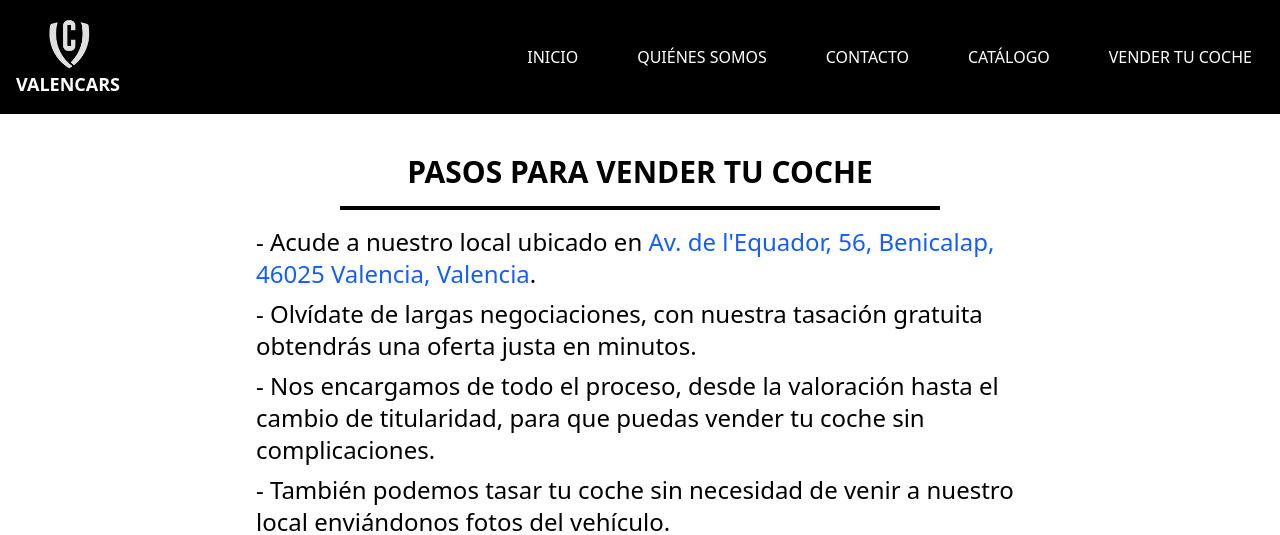
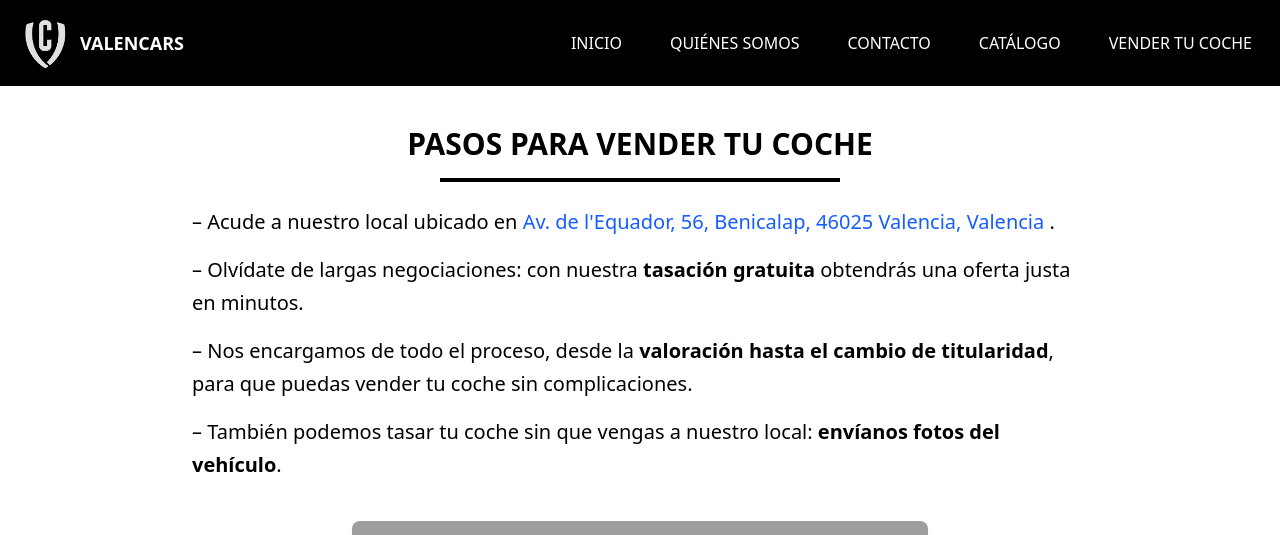
Before and after one commit to rajnaroc/VALENCARS, a Flask app: page /vender in a window 1280 px wide. Shown: the top 535 px of the page. Run offline with Flask 3, Linux system fonts and the light colour scheme; grey boxes are pictures that could not be loaded.

Commit message:
cambios subidos

```diff
--- a/src/forms.py
+++ b/src/forms.py
@@ -38,4 +38,8 @@ class contactsForm(FlaskForm):
         DataRequired(),
         Length(max=200)
     ])
+    aceptar = SelectField("aceptar", choices=[
+        ('Si', 'Si'),
+        ('No', 'No')
+    ], validators=[DataRequired()])
     enviar = SubmitField("enviar")
--- a/src/templates/plantillas/plantilla.html
+++ b/src/templates/plantillas/plantilla.html
@@ -8,34 +8,87 @@
     <link rel="stylesheet" href="https://cdnjs.cloudflare.com/ajax/libs/font-awesome/6.5.0/css/all.min.css">
     <link rel="stylesheet" href="https://cdnjs.cloudflare.com/ajax/libs/font-awesome/6.5.0/css/fontawesome.min.css">
     <script src="https://cdn.jsdelivr.net/npm/@tailwindcss/browser@4"></script>
-
 </head>
 <body class="min-h-screen flex flex-col text-black">
-    <header class="bg-black py-4 w-full">
-        <div class="container mx-auto flex justify-between items-center px-4">
-            <div class="flex flex-col items-center">
+    <!-- Header -->
+    <header class="bg-black py-4 w-full relative z-50">
+        <div class="container mx-auto flex items-center justify-between px-4">
+            <!-- Logo alineado a la izquierda -->
+            <div class="flex items-center space-x-2">
                 <img class="w-14" src="{{url_for('static', filename='img/logo.png')}}" alt="logo valencars">
                 <h1 class="text-white font-bold text-lg">VALENCARS</h1>
             </div>
-                <nav class="bg-black  flex justify-between items-center w-3/5">
-                    <div class="flex justify-between space-x-6 w-full items-center">
-                        <a href=" {{ url_for('inicio' ) }}" class="text-white  hover:bg-white hover:rounded hover:text-black p-3 hover:transition-all">INICIO</a>
-                        <a href=" {{ url_for('somos') }}" class="text-white hover:bg-white hover:rounded hover:text-black p-3 hover:transition-all">QUIÉNES SOMOS</a>
-                        <a href="{{ url_for('contacto') }}" class="text-white hover:bg-white hover:rounded hover:text-black p-3 hover:transition-all">CONTACTO</a>
-                        <a href="{{ url_for('catalogo') }}" class="text-white hover:bg-white hover:rounded hover:text-black p-3 ">CATÁLOGO</a>
-                        <a href="{{ url_for('vender') }}" class="text-white hover:bg-white hover:rounded hover:text-black p-3 ">VENDER TU COCHE</a>
-                    </div>
-                </nav>
+
+            <!-- Botón hamburguesa solo visible en móvil -->
+            <div class="md:hidden">
+                <button id="menu-toggle" class="text-white focus:outline-none">
+                    <svg class="w-7 h-7" fill="none" stroke="currentColor" stroke-width="2"
+                        viewBox="0 0 24 24">
+                        <path stroke-linecap="round" stroke-linejoin="round"
+                            d="M4 6h16M4 12h16M4 18h16" />
+                    </svg>
+                </button>
             </div>
+
+            <!-- Menú visible solo en escritorio -->
+            <nav class="hidden md:flex flex-wrap justify-end items-center w-3/5">
+                <div class="flex space-x-6 items-center">
+                    <a href="{{ url_for('inicio') }}" class="text-white hover:bg-white hover:rounded hover:text-black p-2 md:p-3">INICIO</a>
+                    <a href="{{ url_for('somos') }}" class="text-white hover:bg-white hover:rounded hover:text-black p-2 md:p-3">QUIÉNES SOMOS</a>
+                    <a href="{{ url_for('contacto') }}" class="text-white hover:bg-white hover:rounded hover:text-black p-2 md:p-3">CONTACTO</a>
+                    <a href="{{ url_for('catalogo') }}" class="text-white hover:bg-white hover:rounded hover:text-black p-2 md:p-3">CATÁLOGO</a>
+                    <a href="{{ url_for('vender') }}" class="text-white hover:bg-white hover:rounded hover:text-black p-2 md:p-3">VENDER TU COCHE</a>
+                </div>
+            </nav>
+        </div>
+
+        <!-- Menú lateral desde la derecha -->
+        <div id="side-menu" class="fixed top-0 right-0 h-full w-64 bg-black transform translate-x-full transition-transform duration-300 ease-in-out md:hidden z-40">
+            <div class="p-6 flex flex-col space-y-4 h-full">
+                <button id="close-menu" class="text-white self-end text-2xl">✕</button>
+                <a href="{{ url_for('inicio') }}" class="text-white hover:bg-white hover:rounded hover:text-black p-2">INICIO</a>
+                <a href="{{ url_for('somos') }}" class="text-white hover:bg-white hover:rounded hover:text-black p-2">QUIÉNES SOMOS</a>
+                <a href="{{ url_for('contacto') }}" class="text-white hover:bg-white hover:rounded hover:text-black p-2">CONTACTO</a>
+                <a href="{{ url_for('catalogo') }}" class="text-white hover:bg-white hover:rounded hover:text-black p-2">CATÁLOGO</a>
+                <a href="{{ url_for('vender') }}" class="text-white hover:bg-white hover:rounded hover:text-black p-2">VENDER TU COCHE</a>
+            </div>
+        </div>
+
+        <!-- Overlay transparente clicable -->
+        <div id="overlay" class="fixed inset-0 bg-transparent hidden z-30 md:hidden"></div>
     </header>
+
+    <!-- Script para abrir/cerrar menú y capturar clic fuera -->
+    <script>
+        const menuToggle = document.getElementById('menu-toggle');
+        const closeMenu = document.getElementById('close-menu');
+        const sideMenu = document.getElementById('side-menu');
+        const overlay = document.getElementById('overlay');
+
+        const closeSideMenu = () => {
+            sideMenu.classList.add('translate-x-full');
+            overlay.classList.add('hidden');
+        };
+
+        menuToggle.addEventListener('click', () => {
+            sideMenu.classList.remove('translate-x-full');
+            overlay.classList.remove('hidden');
+        });
+
+        closeMenu.addEventListener('click', closeSideMenu);
+        overlay.addEventListener('click', closeSideMenu);
+    </script>
+
+    <!-- Main Content -->
     <main class="flex-grow">
-    {% block main %}
+        {% block main %}
+        {% endblock %}
+    </main>
 
-    {% endblock %}
-    </main>
     <!-- Footer -->
     <footer class="w-full bg-black text-white text-center p-4">
         <div class="grid grid-cols-1 md:grid-cols-2 lg:grid-cols-4 gap-4 text-sm">
+            <!-- Redes sociales -->
             <div>
                 <h1 class="font-semibold">Nuestras redes sociales</h1>
                 <div class="flex justify-center space-x-2 mt-2 bg-black p-2 rounded">
@@ -44,16 +97,19 @@
                     <i class="fa-brands fa-facebook text-white"></i>
                 </div>
             </div>
+            <!-- Ubicación -->
             <div>
                 <h1 class="font-semibold">Ubicación</h1>
                 <p>Av. de Ecuador 56, 46025</p>
                 <p>Benicalap (Valencia)</p>
             </div>
+            <!-- Información -->
             <div>
                 <h1 class="font-semibold">Información</h1>
                 <p>962 118 240</p>
                 <p>admin@valencars.net</p>
             </div>
+            <!-- Horario -->
             <div>
                 <h1 class="font-semibold">Horario</h1>
                 <p>Lunes - Viernes</p>
@@ -63,6 +119,5 @@
             </div>
         </div>
     </footer>
-
 </body>
 </html>
--- a/src/templates/vender.html
+++ b/src/templates/vender.html
@@ -1,17 +1,29 @@
 {% extends './plantillas/plantilla.html' %}
 {% block title %}Vender tu coche{% endblock %}
 {% block main %}
-   <section class="text-center p-10">
-        <h2 class="text-3xl font-bold">PASOS PARA VENDER TU COCHE</h2>
-        <hr class="w-1/2 mx-auto my-4 border-2">
-        <div class="max-w-3xl mx-auto text-left text-black">
-            <p class="text-2xl ">- Acude a nuestro local ubicado en <a href="#" class="text-blue-600 hover:underline">Av. de l'Equador, 56, Benicalap, 46025 Valencia, Valencia</a>.</p>
-            <p class="mt-2 text-2xl ">- Olvídate de largas negociaciones, con nuestra tasación gratuita obtendrás una oferta justa en minutos.</p>
-            <p class="mt-2 text-2xl">- Nos encargamos de todo el proceso, desde la valoración hasta el cambio de titularidad, para que puedas vender tu coche sin complicaciones.</p>
-            <p class="mt-2 text-2xl ">- También podemos tasar tu coche sin necesidad de venir a nuestro local enviándonos fotos del vehículo.</p>
-        </div>
-        <div class="w-full max-w-lg mx-auto h-100 mt-8 mb-6 rounded-md overflow-hidden shadow-lg">
-            <iframe src="https://www.google.com/maps/embed?pb=!1m18!1m12!1m3!1d3111.3843552714265!2d-0.3938777846471743!3d39.495071571767515!2m3!1f0!2f0!3f0!3m2!1i1024!2i768!4f13.1!3m3!1m2!1s0xd604579125eb3f9%3A0x14c569861adcebdd!2sValencars%202000%20SL!5e0!3m2!1ses!2ses!4v1712574340501!5m2!1ses!2ses"  class="border-0 w-full h-full"  allowfullscreen="" loading="lazy" referrerpolicy="no-referrer-when-downgrade"></iframe>
-        </div>
-    </section>
+<section class="bg-white text-black px-4 py-10 md:px-10 text-center">
+    <h2 class="text-2xl md:text-3xl font-bold">PASOS PARA VENDER TU COCHE</h2>
+    <hr class="w-2/3 md:w-1/3 mx-auto my-4 border-2 border-black">
+
+    <div class="max-w-4xl mx-auto text-left text-base md:text-xl leading-relaxed space-y-4 mt-6">
+        <p>– Acude a nuestro local ubicado en
+            <a href="#" class="text-blue-600 hover:underline">
+                Av. de l'Equador, 56, Benicalap, 46025 Valencia, Valencia
+            </a>.
+        </p>
+        <p>– Olvídate de largas negociaciones: con nuestra <strong>tasación gratuita</strong> obtendrás una oferta justa en minutos.</p>
+        <p>– Nos encargamos de todo el proceso, desde la <strong>valoración hasta el cambio de titularidad</strong>, para que puedas vender tu coche sin complicaciones.</p>
+        <p>– También podemos tasar tu coche sin que vengas a nuestro local: <strong>envíanos fotos del vehículo</strong>.</p>
+    </div>
+
+    <div class="w-full max-w-xl mx-auto h-[300px] md:h-[450px] mt-10 rounded-lg overflow-hidden shadow-lg">
+        <iframe
+            src="https://www.google.com/maps/embed?pb=!1m18!1m12!1m3!1d3111.3843552714265!2d-0.3938777846471743!3d39.495071571767515!2m3!1f0!2f0!3f0!3m2!1i1024!2i768!4f13.1!3m3!1m2!1s0xd604579125eb3f9%3A0x14c569861adcebdd!2sValencars%202000%20SL!5e0!3m2!1ses!2ses!4v1712574340501!5m2!1ses!2ses"
+            class="w-full h-full border-0"
+            allowfullscreen=""
+            loading="lazy"
+            referrerpolicy="no-referrer-when-downgrade">
+        </iframe>
+    </div>
+</section>
 {% endblock %}
```
Also changed, not shown: src/templates/contacto.html (+22 -12 lines), src/templates/somos.html (+17 -10 lines).
